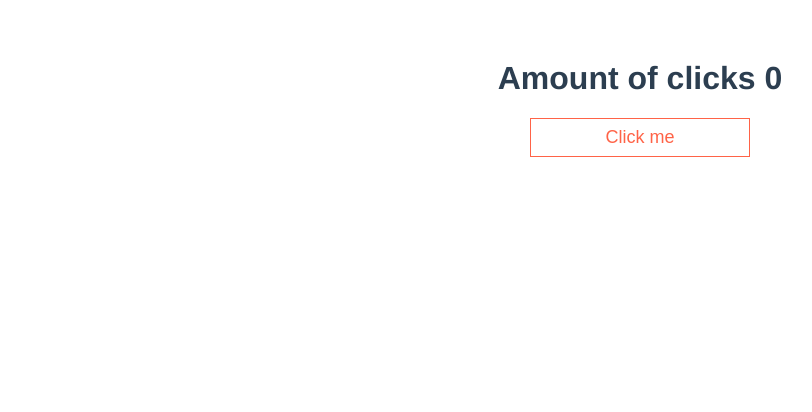
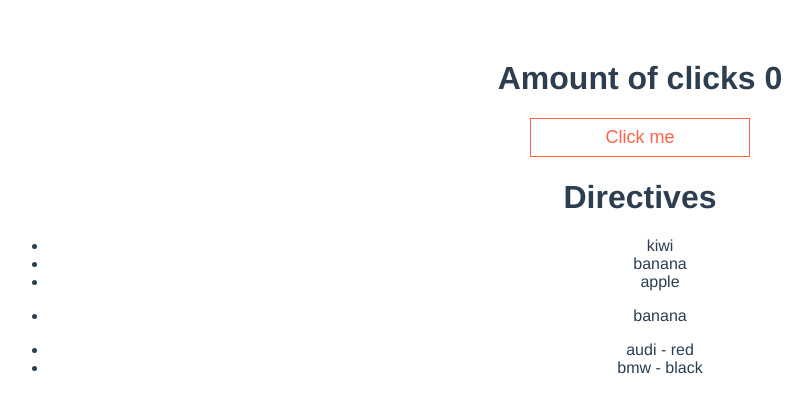
Before and after one commit to svmoskalyov/vue-lesson-00, a Vue app: page / in a window 1280 px wide. Shown: the top 412 px of the page, without its empty margins (0-812 px from the left). Built offline with nearby package versions, Linux system fonts and the light colour scheme.

Commit message:
added DirectivesTest

```diff
--- a/src/App.vue
+++ b/src/App.vue
@@ -1,6 +1,8 @@
 <template>
   <h1>{{ title }}</h1>
   <Button @click="increments" outlined>Click me</Button>
+  <DirectivesTest />
+
   <!-- <div id="app"></div> -->
   <!-- <img alt="Vue logo" src="./assets/logo.png"> -->
   <!-- <HelloWorld msg="Welcome to Your Vue.js App"/> -->
@@ -9,12 +11,14 @@
 <script>
 // import HelloWorld from './components/HelloWorld.vue'
 import Button from "./components/Button.vue";
+import DirectivesTest from "./components/DirectivesTest.vue";
 
 export default {
   name: "App",
   components: {
     // HelloWorld
     Button,
+    DirectivesTest,
   },
   data() {
     return {
```
